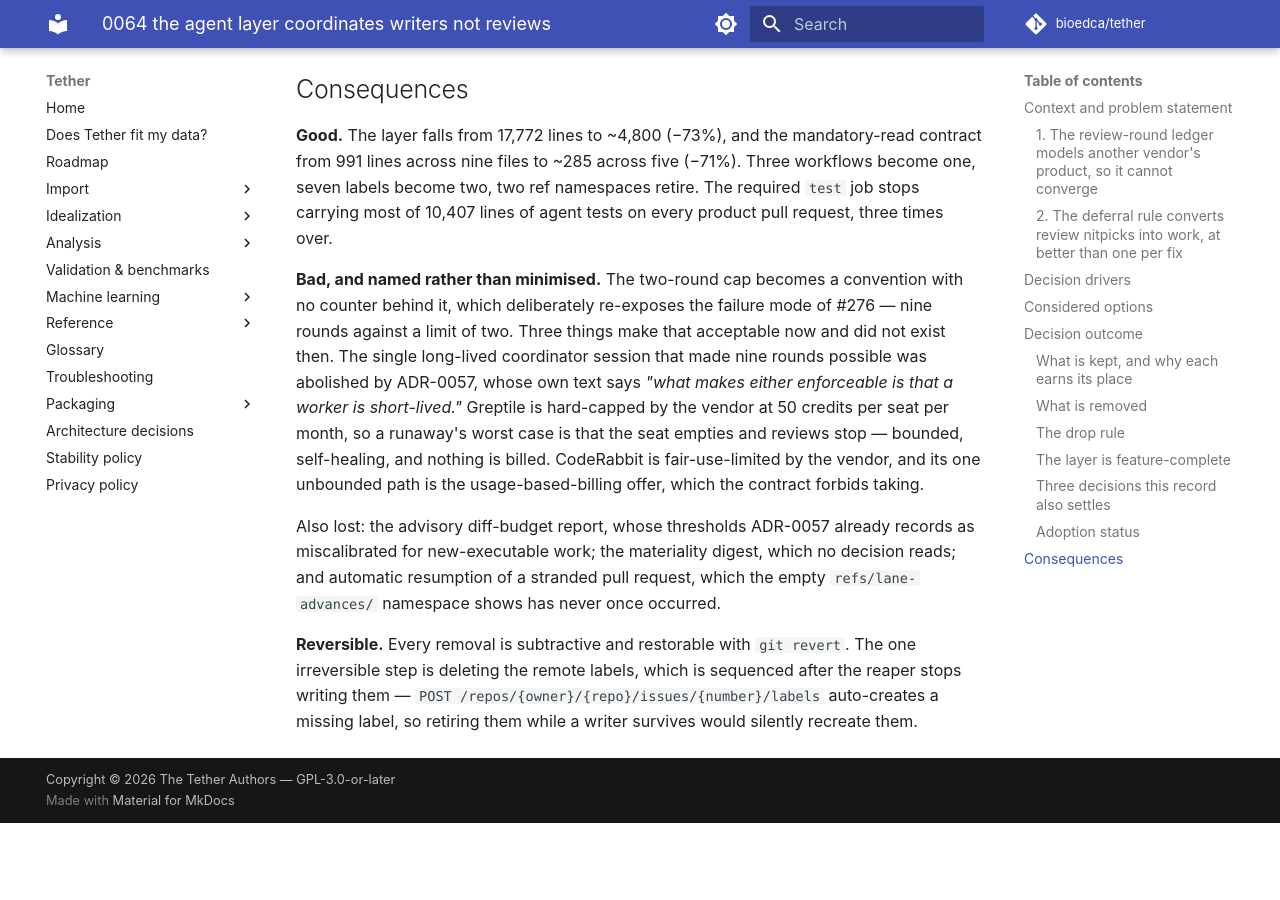
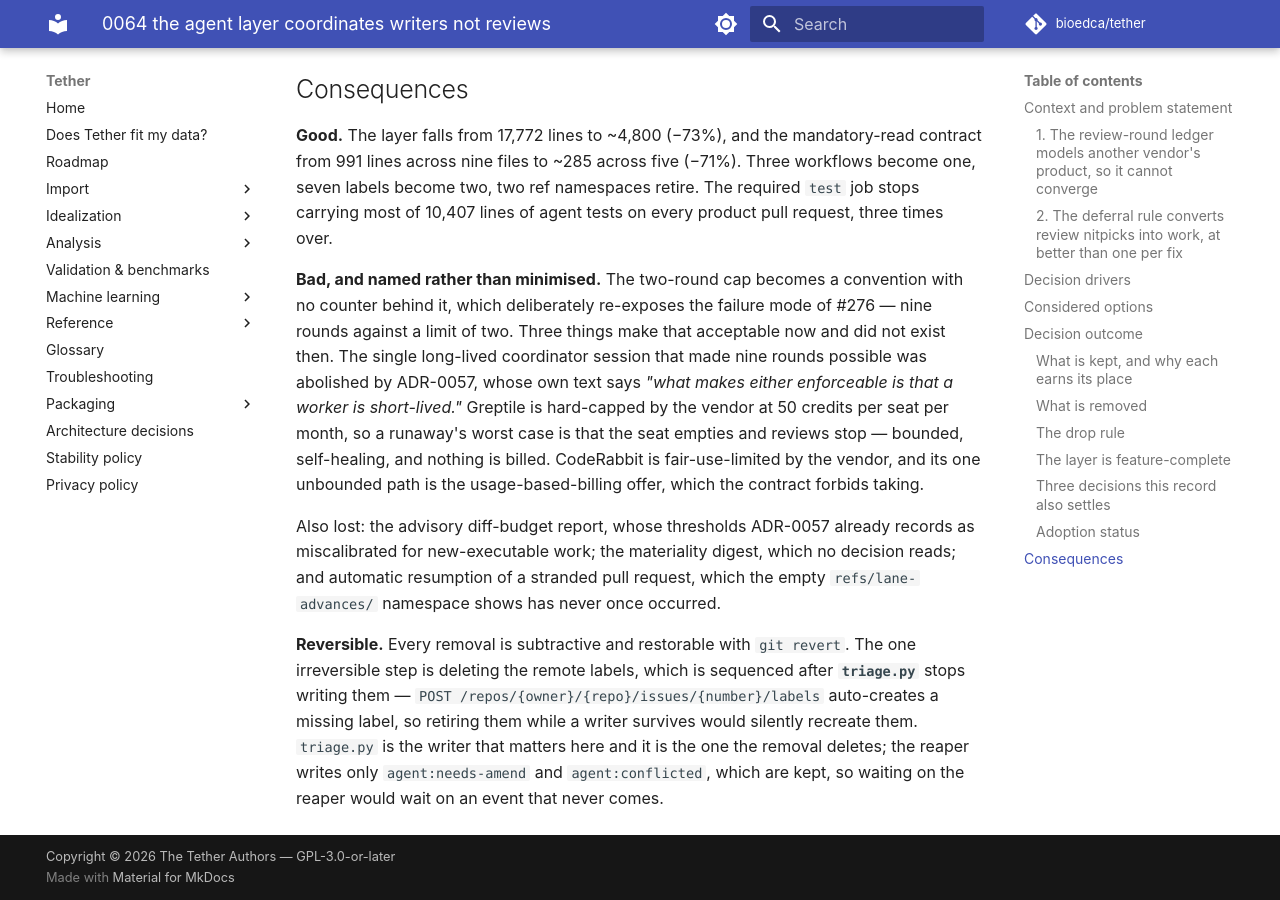
Before and after one commit to bioedca/tether, an MkDocs documentation site: the page built from docs/adr/0064-the-agent-layer-coordinates-writers-not-reviews.md, in a window 1280 px wide and 900 px high, scrolled down 7114 px. Built offline with MkDocs 1.6.1 and Material for MkDocs 9.7.7, drawn with Linux system fonts in a browser that asks for light colours; comment, search, counter and statistics services are not loaded; the version menu is left out; before the commit the page ends 7937 px from its top, so only the background shows below that.

Commit message:
docs(adr): sequence the label deletion after its actual writer
Round 5 found two defects, and both were introduced by round 4's own fix.

The label-retirement sentence in ADR-0064 sequenced the one irreversible step
in the whole cut — deleting the remote labels — after `reaper.py` stops writing
them. The reaper is not the writer. It writes `agent:needs-amend` and
`agent:conflicted`, both of which the cut keeps, so it never stops writing and
the gate would have waited on an event that cannot occur. `triage.py` writes the
five labels being retired and the cut deletes it, so that is the event. Since
`POST /issues/{n}/labels` auto-creates a missing label, getting this backwards
would either strand the deletion forever or delete labels while a live writer
silently recreated them. The record now names the right writer and says why the
other one is not it.

The second was a dangling cross-reference: round 4 renamed the block to
*Superseded by ADR-0064; removal pending* but left ADR-0057's pointer aiming at
the old *Retired by ADR-0064* title, so the paragraph that declares which rule
governs pointed at a heading that no longer existed.

ADR-0062 and ADR-0063 gain the same transition statement they were missing —
superseded is not removed, and `triage.py`, `swarm_slots.py`, `gate.ps1` and
`scope_guard.py` still run and still govern until the subtractive PR lands.
A reader who stops applying a control that is still live is the failure this
prevents.

Verified: `mkdocs build --strict`, `gen_adr_index.py --check`,
`pytest tests/test_adr_index.py` (14 passed), and a grep sweep confirming no
surviving reference to either the old block title or the wrong writer.

```diff
--- a/docs/adr/0064-the-agent-layer-coordinates-writers-not-reviews.md
+++ b/docs/adr/0064-the-agent-layer-coordinates-writers-not-reviews.md
@@ -286,6 +286,9 @@ automatic resumption of a stranded pull request, which the empty `refs/lane-adva
 shows has never once occurred.
 
 **Reversible.** Every removal is subtractive and restorable with `git revert`. The one irreversible
-step is deleting the remote labels, which is sequenced after the reaper stops writing them —
+step is deleting the remote labels, which is sequenced after **`triage.py`** stops writing them —
 `POST /repos/{owner}/{repo}/issues/{number}/labels` auto-creates a missing label, so retiring them
-while a writer survives would silently recreate them.
+while a writer survives would silently recreate them. `triage.py` is the writer that matters here
+and it is the one the removal deletes; the reaper writes only `agent:needs-amend` and
+`agent:conflicted`, which are kept, so waiting on the reaper would wait on an event that never
+comes.
```
Also changed, not shown: docs/adr/0057-github-native-swarm-coordination.md (+2 -1 lines), docs/adr/0062-draft-first-review-lane-with-metered-providers.md (+5 -0 lines), docs/adr/0063-review-evidence-is-read-not-inferred.md (+6 -0 lines).
